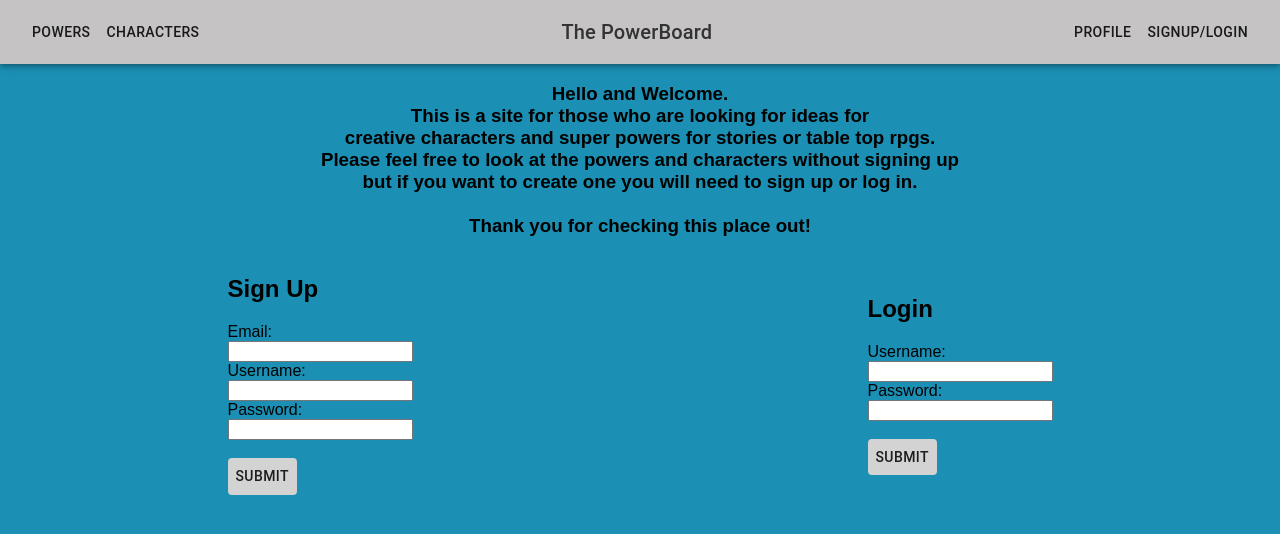
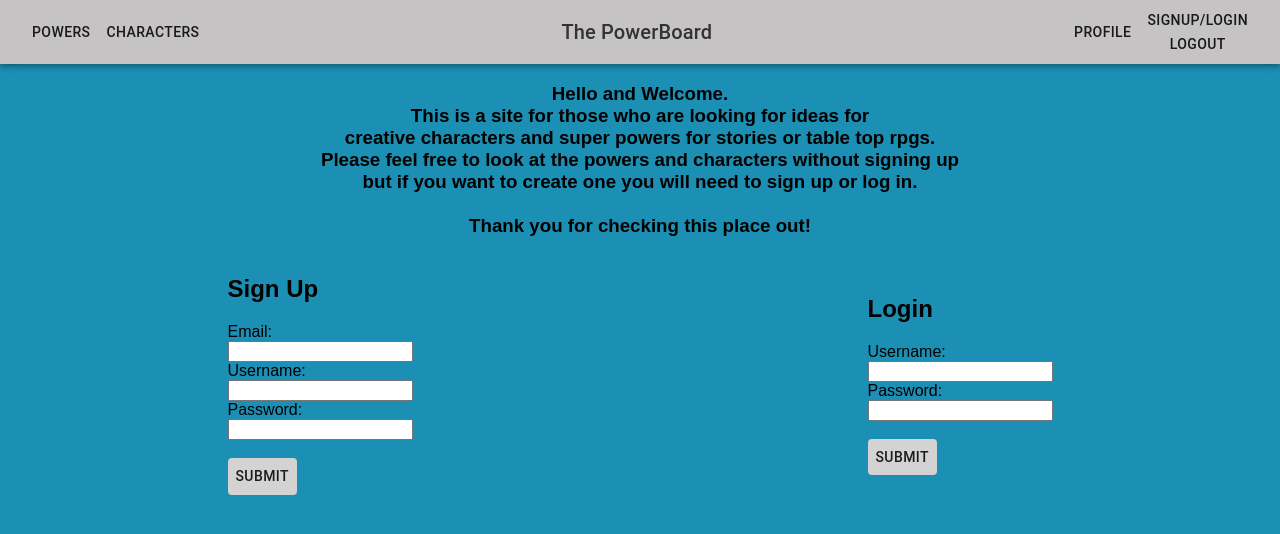
Before and after one commit to KeaganPT/PowerBoardClient, a React (Create React App) app: page / in a window 1280 px wide. Shown: the top 534 px of the page. Built offline with nearby package versions, Linux system fonts and the light colour scheme.

Commit message:
profile is rerouted to sign up if no token

```diff
--- a/src/App.tsx
+++ b/src/App.tsx
@@ -17,6 +17,7 @@ class App extends React.Component<{}, tokenTypes> {
     }
     this.updateToken = this.updateToken.bind(this);
     this.setUser = this.setUser.bind(this);
+    this.clearToken = this.clearToken.bind(this);
   }
 
   updateToken(newToken : string) {
@@ -29,6 +30,11 @@ class App extends React.Component<{}, tokenTypes> {
     this.setState({user: userRole})
   }
 
+  clearToken() {
+    localStorage.clear();
+    this.setState({sessionToken: ''})
+  }
+
   render(){
 
   return (
@@ -39,6 +45,7 @@ class App extends React.Component<{}, tokenTypes> {
           token={this.state.sessionToken}
           user={this.state.user}
           setUser={this.setUser}
+          clearToken={this.clearToken}
         />
       </Router>
     </div>
--- a/src/components/Auth/Auth.tsx
+++ b/src/components/Auth/Auth.tsx
@@ -53,7 +53,6 @@ class Auth extends React.Component<propTypes, UserTypes>{
     }
 
     fetchLogin = () => {
-        console.log("clientsidefetch hit")
         fetch(`${APIURL}/user/login`, {
             method: 'POST',
             body: JSON.stringify({ userName: this.state.userNameLogin, password: this.state.passwordLogin }),
--- a/src/components/Navbar/Navbar.tsx
+++ b/src/components/Navbar/Navbar.tsx
@@ -14,7 +14,8 @@ type propTypes = {
     updateToken(newToken: String): void,
     token: string | null,
     user: string | null,
-    setUser(user: String): void
+    setUser(user: String): void,
+    clearToken(): void
 }
 
 const styles = {
@@ -35,8 +36,15 @@ const styles = {
 
 class Sitebar extends React.Component<propTypes, {}> {
 
+
+
     render() {
-
+        let path
+        if(this.props.token !== ''){
+          path='/profile'
+        } else {
+            path='/'
+        }
         return (
             <div >
                 <div className="sitebar-list" style={styles.root}>
@@ -48,8 +56,8 @@ class Sitebar extends React.Component<propTypes, {}> {
                             <Typography className="title" variant="h6" style={styles.title}>
                                 The PowerBoard
                             </Typography>
-                            <Button><Link className="link" to="/profile">Profile</Link></Button>
-                            <Button style={{borderLeft: "5px", borderColor: "red"}}><Link className="link" to="/">SignUp/Login</Link></Button>
+                            <Button><Link className="link" to={path}>Profile</Link></Button>
+                            <Button onClick={this.props.clearToken} style={{borderLeft: "5px", borderColor: "red"}} ><Link className="link" to="/">SignUp/Login <br /> Logout</Link></Button>
                         </Toolbar>
                     </AppBar>
                 </div>
--- a/src/components/Profile/Profile.tsx
+++ b/src/components/Profile/Profile.tsx
@@ -47,7 +47,6 @@ class Profile extends React.Component<propTypes, userTypes>{
 
     //Fetch User request
     fetchUser() {
-        console.log('I am running')
         fetch(`${APIURL}/user/mine`, {
             method: 'GET',
             headers: new Headers ({
```
Also changed, not shown: 1 other file (tests, documents, lock files or other folders).
